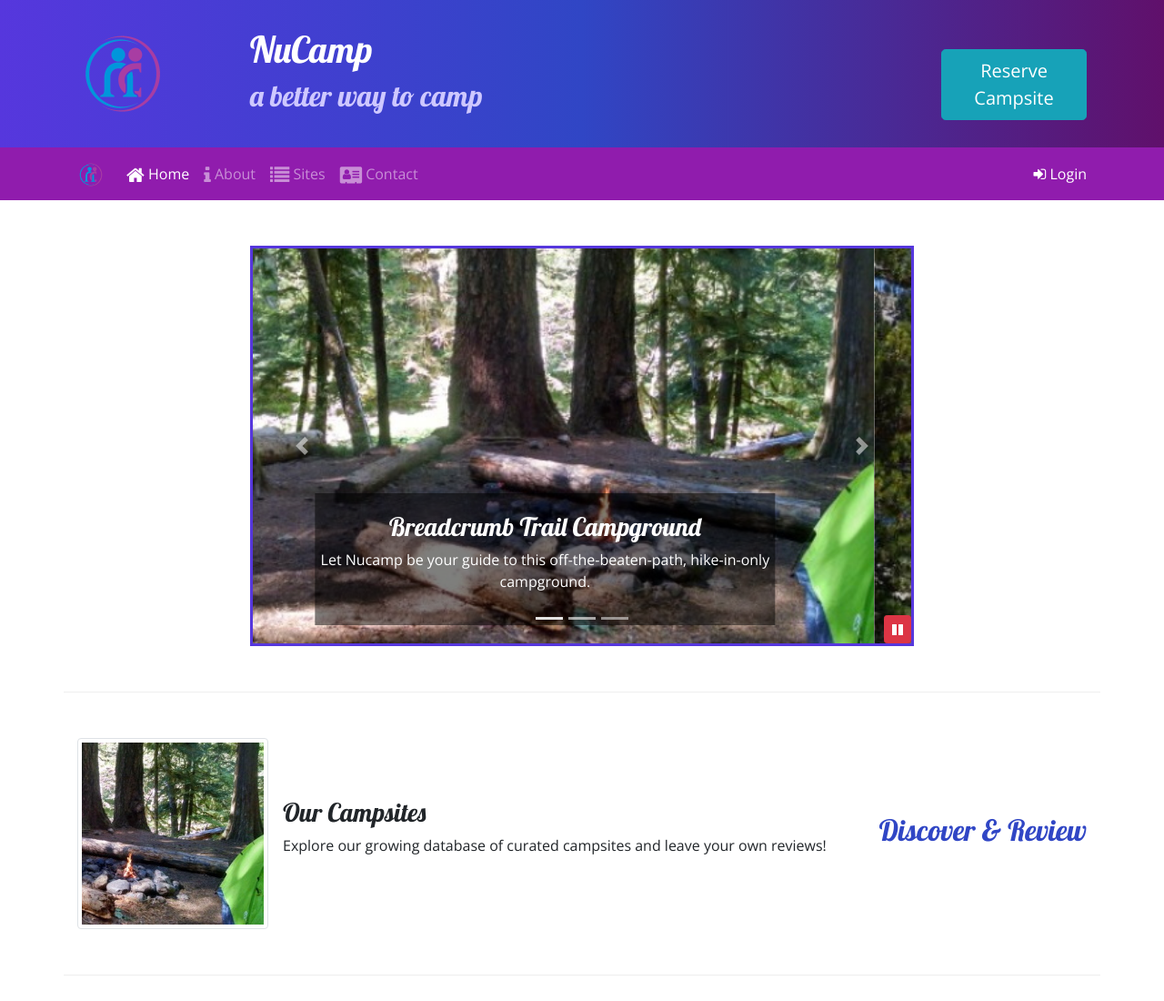
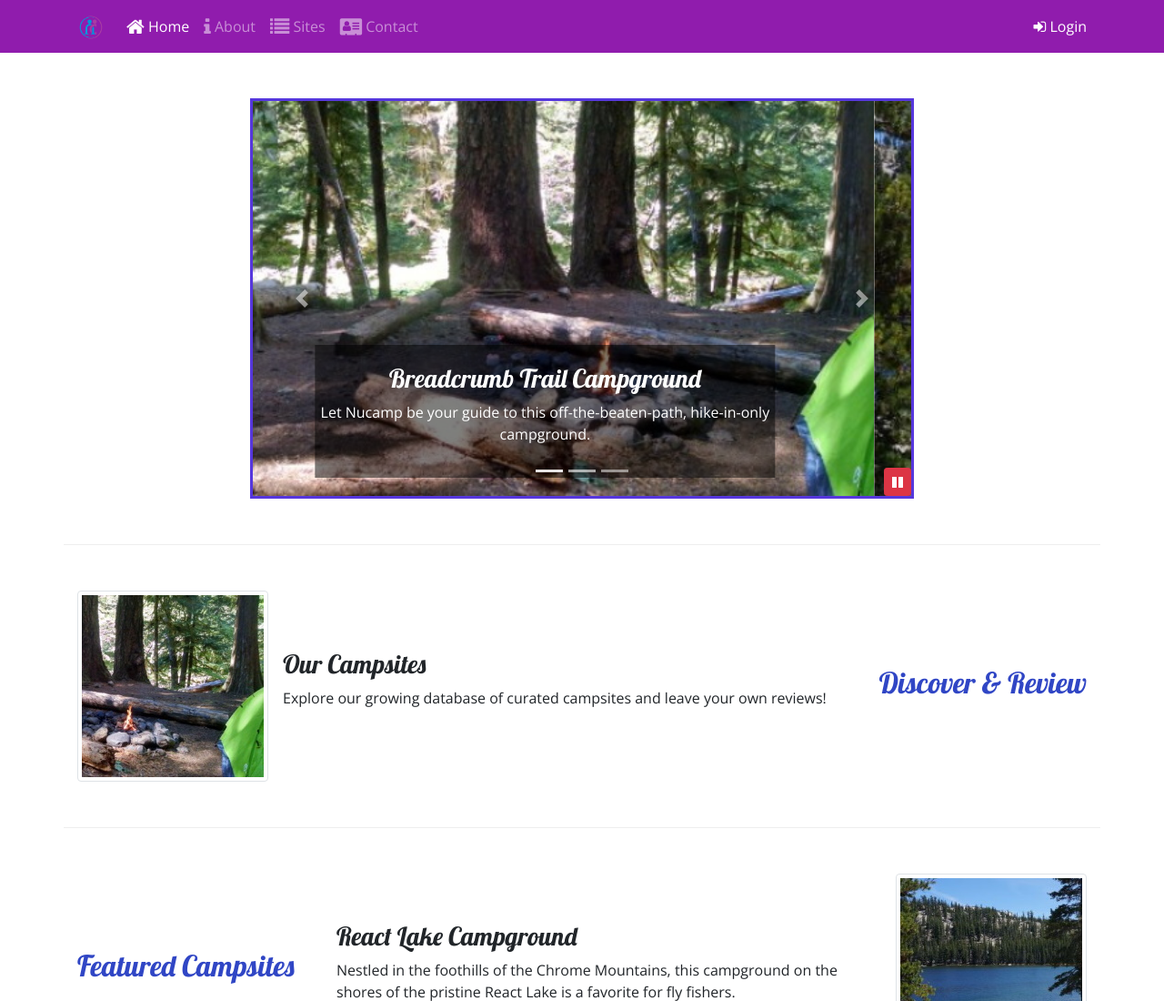
Before and after one commit to CryFecteau/nucamp, a website: page index.html in a window 1280 px wide. Shown: the top 1100 px of the page at 91% size. Drawn offline with nearby package versions, Linux system fonts and the light colour scheme; files whose address does not match are found by name.

Commit message:
no jumbo

```diff
--- a/index.html
+++ b/index.html
@@ -19,22 +19,7 @@
 
 <body>
 
-    <header class="jumbotron jumbotron-fluid">
-        <div class="container">
-            <div class="row">
-                <div class="col-4 col-sm-3 col-md-2 align-self-center">
-                    <img src="img/logo.png" class="img-fluid" />
-                </div>
-                <div class="col">
-                    <h1>NuCamp</h1>
-                    <h2>a better way to camp</h2>
-                </div>
-                <div class="col-md-4 col-xl-2 mt-4">
-                    <a id="reserveButton" role="button" class="btn btn-lg btn-info">Reserve Campsite</a>
-                </div>
-            </div>
-        </div>
-    </header>
+
 
     <div id="reserveModal" class="modal fade" role="dialog">
         <div class="modal-dialog modal-lg" role="document">
```
